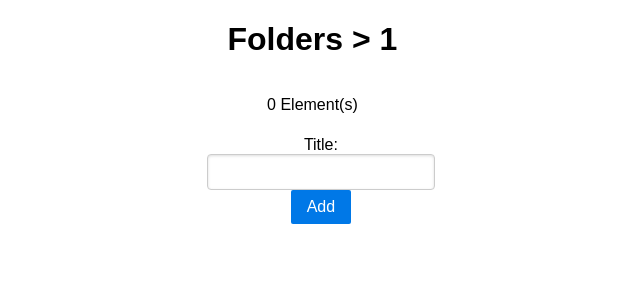
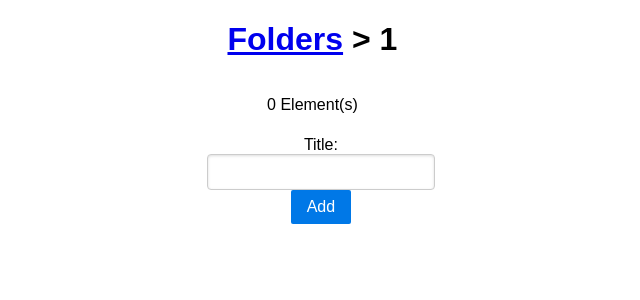
Before and after one commit to sebabosch/todo-django, a Django app: page /tasks/1 in a window 1280 px wide. Shown: the top 300 px of the page, without its empty margins (222-862 px from the left). Run offline with Django 3.2, Linux system fonts and the light colour scheme; data that the repository does not hold is empty; some libraries are stand-ins or nearby versions.

Commit message:
adding link to folder list in item list

```diff
--- a/templates/lists/items.html
+++ b/templates/lists/items.html
@@ -1,7 +1,7 @@
 {% extends 'base.html' %}
 
 {% block content %}
-<div class="pure-u-1-2"><h1>Folders  > {{ folder }} </h1></div>
+<div class="pure-u-1-2"><h1><a href='/folders/'>Folders</a>  > {{ folder }} </h1></div>
 
 <div class="pure-u-1-2">
 
```
